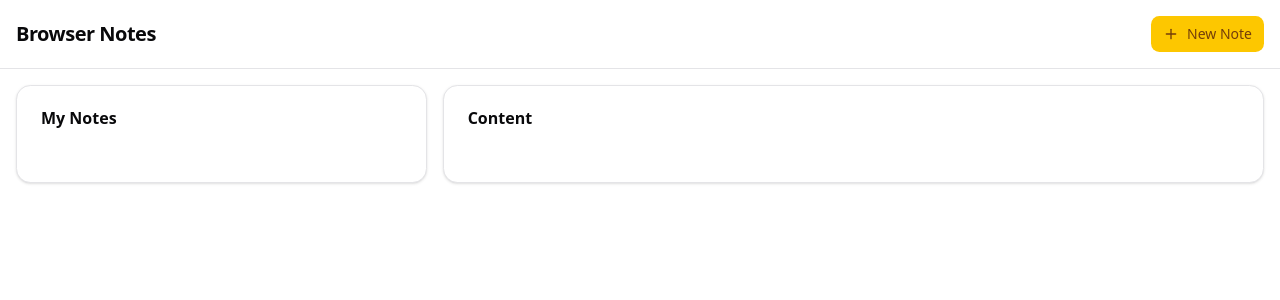
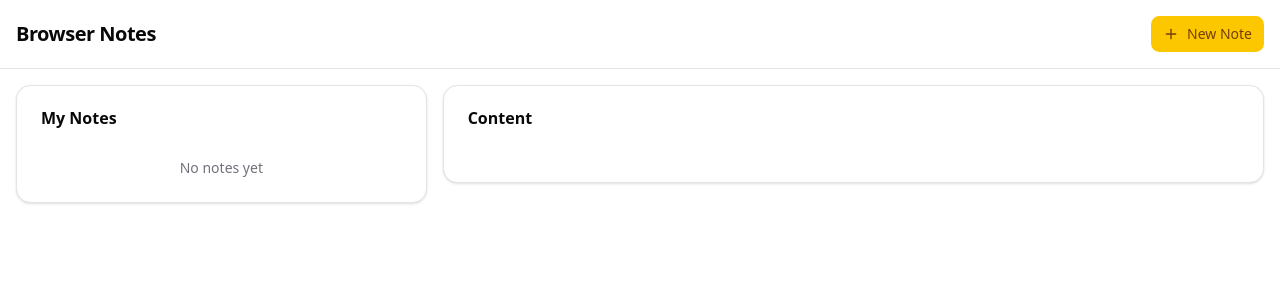
Before and after one commit to mfgcorpusjr/browser-notes, a React (Vite) app: page / in a window 1280 px wide. Shown: the top 300 px of the page. Built offline with nearby package versions, Linux system fonts and the light colour scheme.

Commit message:
Empty notes

```diff
--- a/src/components/Content.tsx
+++ b/src/components/Content.tsx
@@ -6,6 +6,7 @@
       <CardHeader>
         <CardTitle>Content</CardTitle>
       </CardHeader>
+
       <CardContent></CardContent>
     </Card>
   );
--- a/src/components/NoteList.tsx
+++ b/src/components/NoteList.tsx
@@ -7,6 +7,12 @@
 
   return (
     <div className="space-y-1">
+      {notes.length === 0 && (
+        <p className="text-sm text-muted-foreground text-center">
+          No notes yet
+        </p>
+      )}
+
       {notes.map((note) => (
         <NoteListItem key={note.id} note={note} />
       ))}
--- a/src/components/NoteListItem.tsx
+++ b/src/components/NoteListItem.tsx
@@ -37,6 +37,7 @@
         {note.content && (
           <span className="text-xs text-muted-foreground">{note.content}</span>
         )}
+
         <span className="text-xs text-muted-foreground">
           {formatDate(note.createdAt)}
         </span>
--- a/src/components/Sidebar.tsx
+++ b/src/components/Sidebar.tsx
@@ -7,6 +7,7 @@
       <CardHeader>
         <CardTitle>My Notes</CardTitle>
       </CardHeader>
+
       <CardContent>
         <NoteList />
       </CardContent>
```
